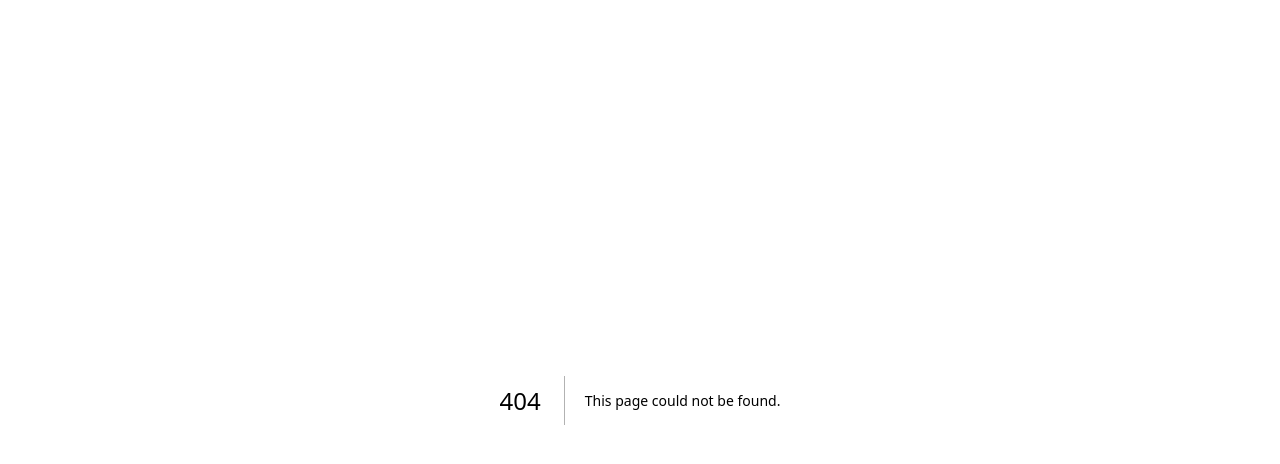
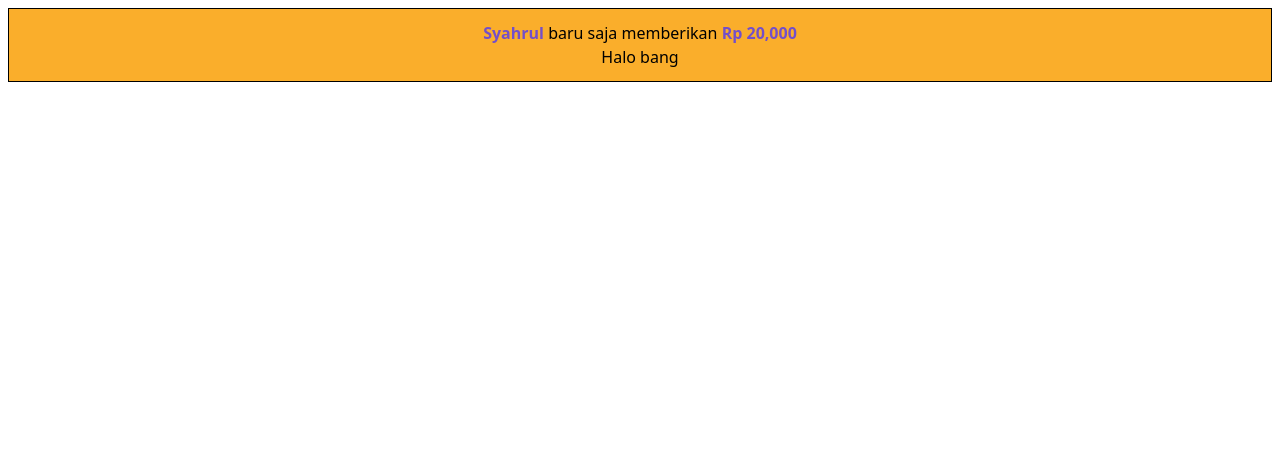
Before and after one commit to SySafarila/engsel-frontend, a Next.js app: page /overlays/basic in a window 1280 px wide. Before the commit this address had no page. Shown: the top 464 px of the page. Built offline with nearby package versions, Linux system fonts and the light colour scheme; no server answers.

Commit message:
example overlay

```diff
--- /dev/null
+++ b/src/pages/overlays/basic.tsx
@@ -0,0 +1,45 @@
+import { useRouter } from "next/router";
+import { useEffect } from "react";
+import { io } from "socket.io-client";
+
+const Formula1 = () => {
+  const router = useRouter();
+  const socket = io(`${process.env.NEXT_PUBLIC_WEBSOCKET_URL}/donations`, {
+    autoConnect: false,
+  });
+
+  useEffect(() => {
+    if (router.isReady) {
+      console.log(router);
+
+      socket.connect();
+
+      socket.on("connect", () => {
+        socket.emit("join", router.query.streamkey);
+      });
+
+      socket.on("donation", (donation) => console.log(donation));
+    }
+
+    return () => {
+      socket.off("donation");
+      socket.disconnect();
+    };
+    // eslint-disable-next-line react-hooks/exhaustive-deps
+  }, [router.isReady]);
+
+  return (
+    <div className="border border-black p-3 bg-[#faae2b] m-2">
+      <p className="text-center">
+        <span id="donatorName" className="font-semibold text-[#744fc9]">
+          Syahrul
+        </span>{" "}
+        baru saja memberikan{" "}
+        <span className="font-semibold text-[#744fc9]">Rp 20,000</span>
+      </p>
+      <p className="text-center">Halo bang</p>
+    </div>
+  );
+};
+
+export default Formula1;
```
